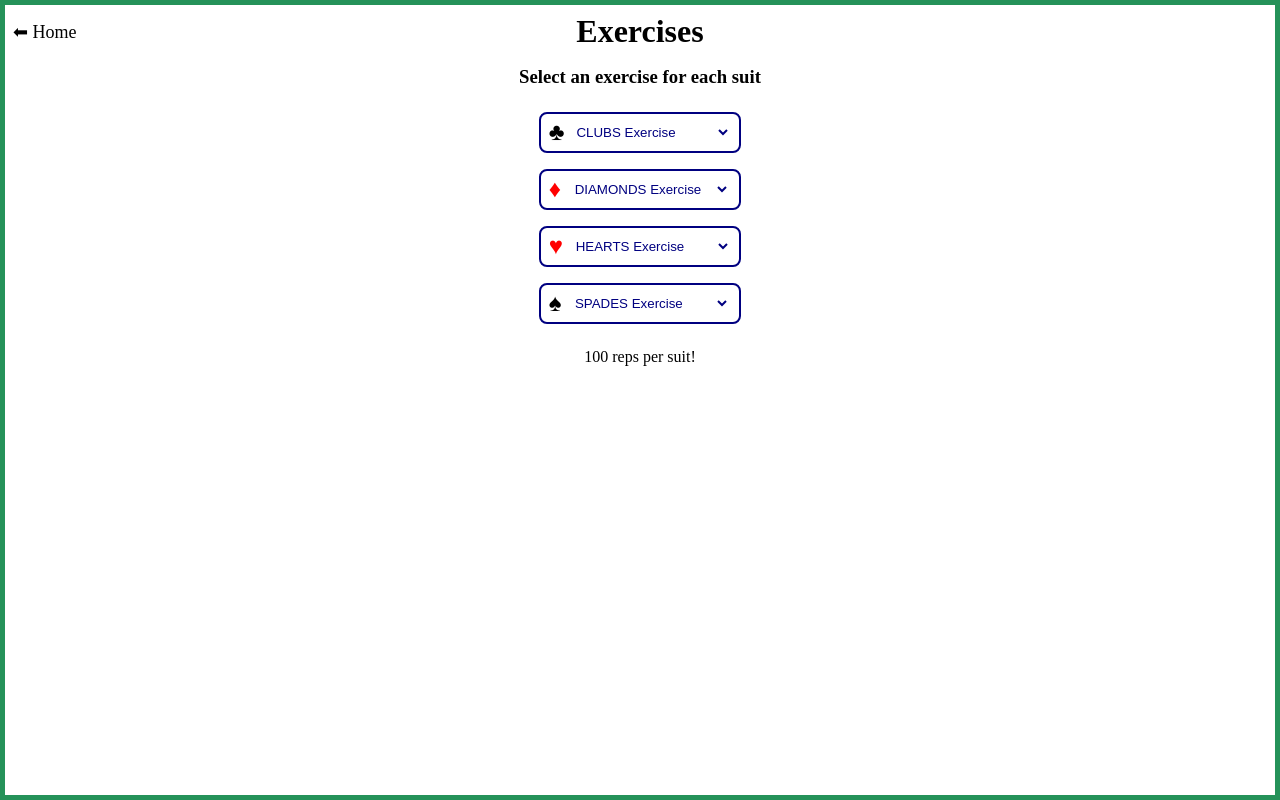
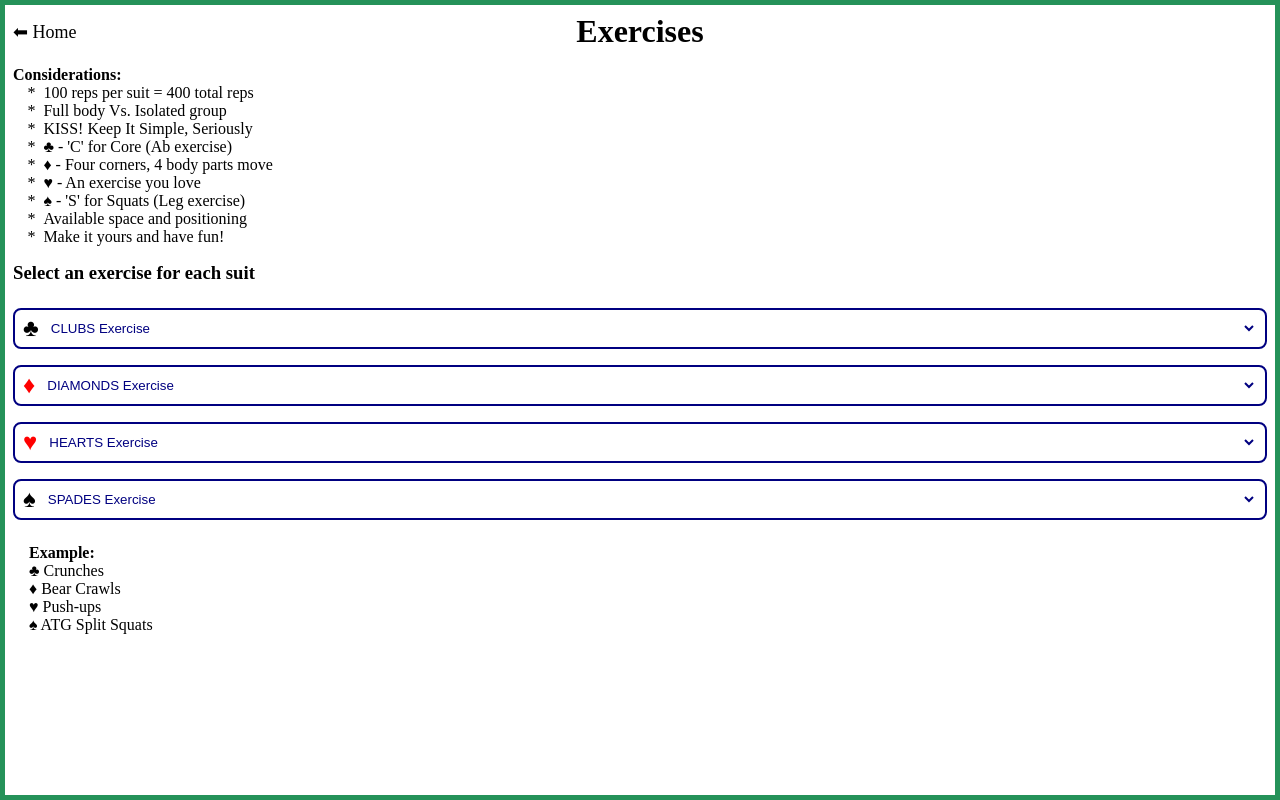
Before and after one commit to GMSoudersJr/card-workout, a SvelteKit app: page /exercises in a window 1280 px wide. Built offline with nearby package versions, Linux system fonts and the light colour scheme.

Commit message:
Add hints and example to exercise page

```diff
--- a/src/enums/exercises.ts
+++ b/src/enums/exercises.ts
@@ -9,7 +9,7 @@ export enum EExercises {
 	ATG_SQUATS='ATG Squats',
 	BACK_EXTENSIONS='Back Extensions',
 	BEAR_CRAWLS='Bear Crawls',
-	BIRD_DOG_PLANKS='Bird Dogs',
+	BIRD_DOG_POSES='Bird Dog Poses',
 	BRIDGES='Bridges',
 	BURPEES='Burpees',
 	BUTT_KICKS='Butt Kicks',
@@ -17,6 +17,7 @@ export enum EExercises {
 	CAT_COW_POSES='Cat Cow Poses',
 	CRUNCHES='Crunches',
 	DIPS='Dips',
+	DOWNWARD_DOG_POSES='Downwar Dog Poses',
 	FLUTTER_KICKS='Flutter Kicks',
 	FORWARD_ARM_CIRCLES='Forward Arm Cirles',
 	HIGH_KNEES='High Knees',
@@ -42,7 +43,8 @@ export enum EExercises {
 	TOE_RAISES='Toe Raises',
 	TOE_SPLAYS='Toe Splays',
 	TOE_TOUCHES='Toe Touches',
+	UPWARD_FACING_DOG='Upward-Facing Dog',
 	TRUNK_TWISTS='Trunk Twists',
-	Walkout_push_ups='Walkout Push-ups',
+	WALKOUT_PUSH_UPS='Walkout Push-ups',
 	WRIST_ROLLS='Wrist Rolls',
 };
--- /dev/null
+++ b/src/lib/components/exercises/Considerations.svelte
@@ -0,0 +1,58 @@
+<script lang="ts">
+  import { ESuitSymbolUnicode } from "../../../enums/suitSymbolUnicode";
+
+  const listOfConsiderations = [
+    `100 reps per suit = 400 total reps`,
+    `Full body Vs. Isolated group`,
+    `KISS! Keep It Simple, Seriously`,
+    `${ESuitSymbolUnicode.CLUBS} - 'C' for Core (Ab exercise)`,
+    `${ESuitSymbolUnicode.DIAMONDS} - Four corners, 4 body parts move`,
+    `${ESuitSymbolUnicode.HEARTS} - An exercise you love`,
+    `${ESuitSymbolUnicode.SPADES} - 'S' for Squats (Leg exercise)`,
+    `Available space and positioning`,
+    `Make it yours and have fun!`,
+  ];
+
+</script>
+
+<section
+  class="considerations-container"
+  data-testid="considerations-container"
+  id="considerations-container"
+>
+  <h4>Considerations:</h4>
+  <ul
+    class="exercise-hint-list"
+    data-testid="exercise-consideration-list"
+    id="exercise-consideration-list"
+  >
+     {#each listOfConsiderations as aConsideration (aConsideration)}
+       <li
+         class="exercise-consideration-listitem"
+         data-testid="exercise-consideration-listitem"
+         id="exercise-consideration-listitem"
+       >
+         <p>
+           {@html aConsideration}
+         </p>
+       </li>
+     {/each}
+  </ul>
+</section>
+
+<style>
+  .considerations-container {
+    justify-self: center;
+    width: 100%;
+  }
+  ul {
+    list-style-position: inside;
+    padding-left: 1.4rem;
+  }
+  li {
+    list-style: '*';
+  }
+  p {
+    padding-left: 0.5rem;
+  }
+</style>
--- /dev/null
+++ b/src/lib/components/exercises/ExampleWorkout.svelte
@@ -0,0 +1,46 @@
+<script>
+  import { ESuitSymbolUnicode } from "../../../enums/suitSymbolUnicode";
+  import { EExercises } from "../../../enums/exercises";
+
+  const anExampleWorkoutList = [
+    `${ESuitSymbolUnicode.CLUBS} ${EExercises.CRUNCHES}`,
+    `${ESuitSymbolUnicode.DIAMONDS} ${EExercises.BEAR_CRAWLS}`,
+    `${ESuitSymbolUnicode.HEARTS} ${EExercises.PUSH_UPS}`,
+    `${ESuitSymbolUnicode.SPADES} ${EExercises.ATG_SPLIT_SQUATS}`,
+  ];
+</script>
+
+<section
+  class="example-workout-section"
+  data-testid="example-workout-section"
+  id="example-workout-section"
+>
+  <h4>Example:</h4>
+  <ul
+    class="example-workout-list"
+    data-testid="example-workout-list"
+    id="example-workout-list"
+  >
+     {#each anExampleWorkoutList as anExample (anExample)}
+       <li
+         class="example-workout-listitem"
+         data-testid="example-workout-listitem"
+         id="example-workout-listitem"
+       >
+         {@html anExample}
+       </li>
+     {/each}
+  </ul>
+</section>
+
+
+<style>
+  .example-workout-section {
+    justify-self: center;
+    padding-left: 1rem;
+    width: 100%;
+  }
+  li {
+    list-style: none;
+  }
+</style>
--- a/src/lib/components/exercises/ExerciseSelectionCompleteButton.svelte
+++ b/src/lib/components/exercises/ExerciseSelectionCompleteButton.svelte
@@ -26,5 +26,6 @@
     border-radius: 8px;
     font-size: medium;
     color: #000080;
+    width: 100%;
   }
 </style>
--- a/src/lib/components/exercises/SuitExerciseSelect.svelte
+++ b/src/lib/components/exercises/SuitExerciseSelect.svelte
@@ -64,5 +64,6 @@
     color: #000080;
     background: #FFFFFF;
     border: none;
+    width: 100%;
   }
 </style>
--- a/src/lib/components/exercises/SuitExerciseWidget.svelte
+++ b/src/lib/components/exercises/SuitExerciseWidget.svelte
@@ -1,5 +1,6 @@
 <script lang="ts">
   import { suitExercises } from '../../../store'
+	import ExampleWorkout from './ExampleWorkout.svelte';
 	import ExerciseSelectionCompleteButton from './ExerciseSelectionCompleteButton.svelte';
 	import SuitExerciseSelect from './SuitExerciseSelect.svelte';
 
@@ -21,7 +22,7 @@
   {/each}
   </section>
   {#if someSuitExercisesHaveNotBeenChosen}
-    <p>100 reps per suit!</p>
+    <ExampleWorkout />
   {:else}
     <ExerciseSelectionCompleteButton />
   {/if}
@@ -34,7 +35,6 @@
     grid-template-columns: 1fr;
     grid-template-rows: repeat(2, min-content);
     row-gap: 1.5rem;
-    justify-items: center;
   }
   .suit-exercise-container {
     display: grid;
--- a/src/routes/exercises/+page.svelte
+++ b/src/routes/exercises/+page.svelte
@@ -1,8 +1,17 @@
 <script lang="ts">
 	import SuitExerciseWidget from '$lib/components/exercises/SuitExerciseWidget.svelte';
+  import Considerations from '$lib/components/exercises/Considerations.svelte';
+  import ExampleWorkout from '$lib/components/exercises/ExampleWorkout.svelte';
 </script>
 
 <div class="page-container">
+  <div
+    id="considerations-container"
+    class="considerations-container"
+  >
+    <Considerations />
+
+  </div>
   <div
     id="workout-by-suit-container"
     class="workout-by-suit-container"
@@ -10,8 +19,8 @@
     <SuitExerciseWidget />
   </div>
   <div
-    id="exercises-based-workout"
-    class="exercises-based-workout"
+    id="example-container"
+    class="example-container"
   >
     <!--
     Possibly an area that shows a video of
@@ -25,6 +34,7 @@
   .page-container {
     display: grid;
     grid-template-columns: 1fr;
-    grid-template-rows: auto;
+    grid-template-rows: repeat(3, min-content);
+    row-gap: 1rem;
   }
 </style>
```
